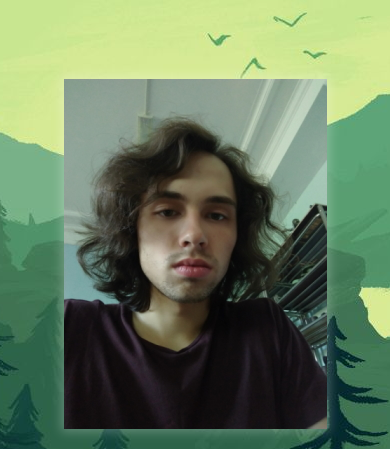
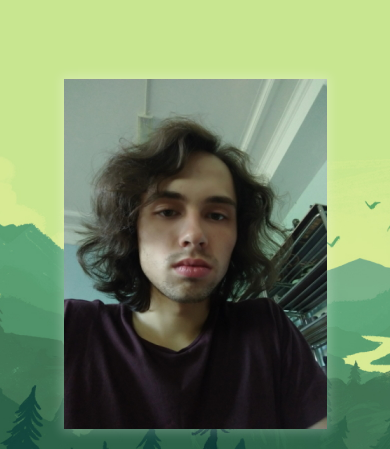
Before and after one commit to waterrDrinker/Portfolio-page-v1, a plain HTML site: page index.html in a window 390 px wide. Shown: the part 70-519 px from the top of the page. Drawn offline with Linux system fonts and the light colour scheme.

Commit message:
added small background

```diff
--- a/css/style.css
+++ b/css/style.css
@@ -323,6 +323,13 @@ header {
 	}
 }
 
+@media only screen and (max-width: 550px) {
+	#welcome-section {
+		background: url(../img/background-sm.jpg) center no-repeat;
+		background-size: cover;
+	}
+}
+
 @media only screen and (max-width: 460px) {
 	html {
     font-size: 58%;
```
Also changed, not shown: img/background-sm.jpg (added).
